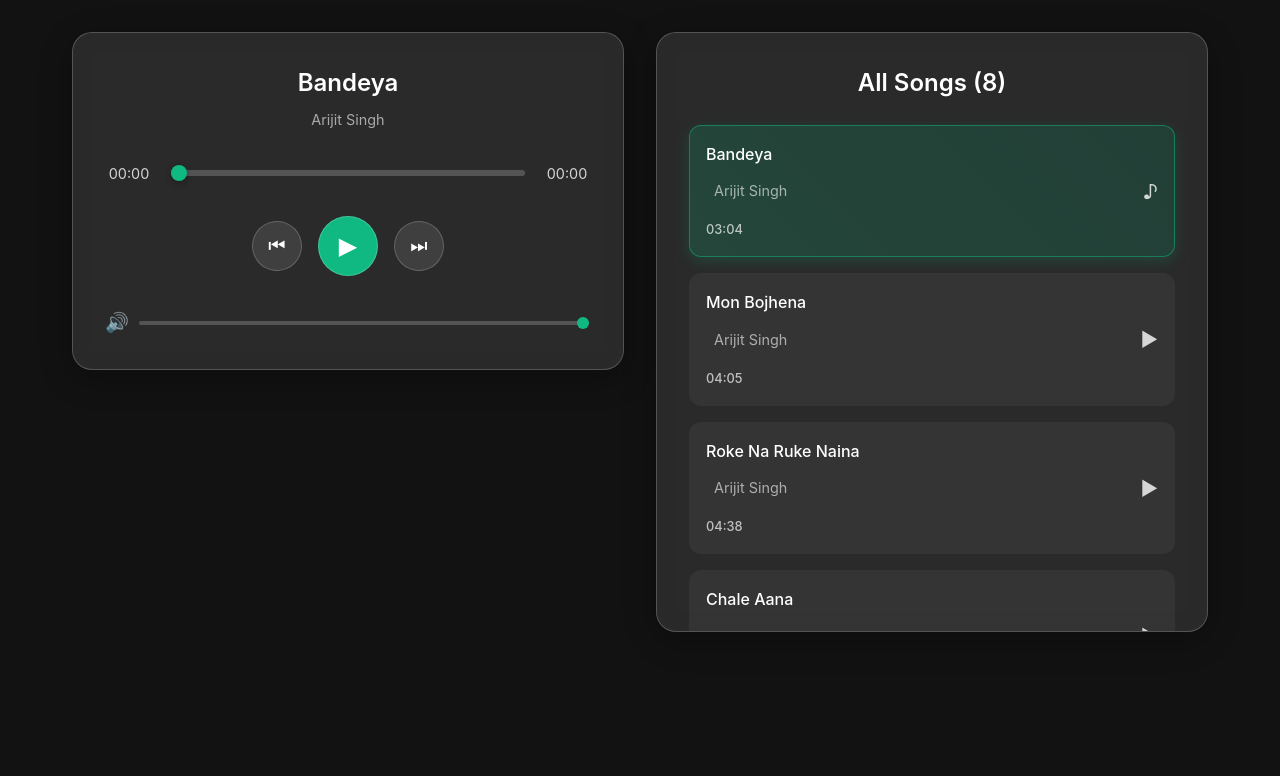
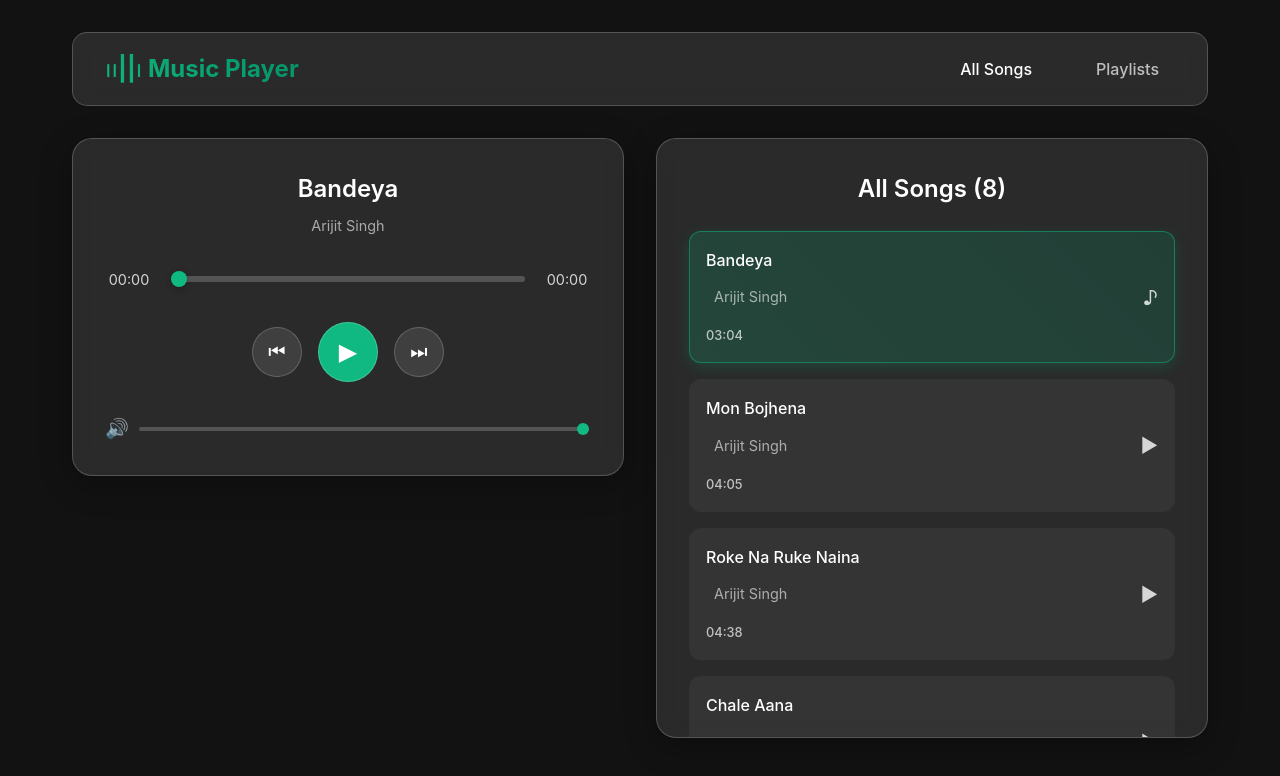
Before and after one commit to BisuMandi/music-player, a React (Vite) app: page / in a window 1280 px wide. Shown: the top 776 px of the page. Built offline with nearby package versions, Linux system fonts and the light colour scheme.

Commit message:
navigation: implement Navbar with route links and active path indicators

```diff
--- a/src/App.jsx
+++ b/src/App.jsx
@@ -3,13 +3,15 @@
 import { BrowserRouter, Routes, Route } from "react-router";
 import { Playlists } from "./components/Playlists";
 import { MusicProvider } from "./contexts/MusicContext";
+import { Navbar } from "./components/Navbar";
 
 const App = () => {
   return (
     <BrowserRouter>
       <MusicProvider>
         <div className="app">
-          {/* Navbar */}
+          <Navbar />
+
           <main className="app-main">
             <div className="player-section">
               <MusicPlayer />
--- /dev/null
+++ b/src/components/Navbar.jsx
@@ -0,0 +1,24 @@
+import { Link, useLocation } from "react-router";
+
+export const Navbar = () => {
+    const location = useLocation();
+
+    return (
+        <nav className="navbar">
+            {/* Logo */}
+            <div className="navbar-brand">
+                <Link to="/"  className="brand-link" >
+                    ၊၊||၊ Music Player
+                </Link>
+            </div>
+
+            <div className="navbar-links">
+                <Link to="/"
+                    className={`nav-link ${location.pathname === "/" ? "active" : ""}`} >All Songs</Link>
+
+                <Link to="/playlists"
+                    className={`nav-link ${location.pathname === "/playlists" ? "active" : ""}`} >Playlists</Link>
+            </div>
+        </nav>
+    )
+}
```
